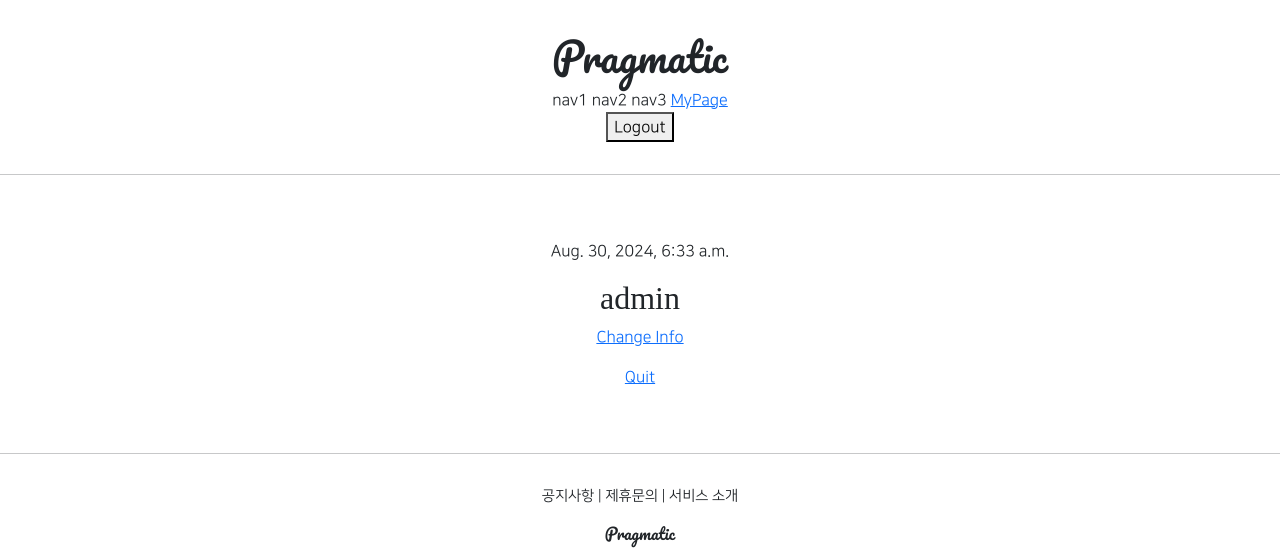
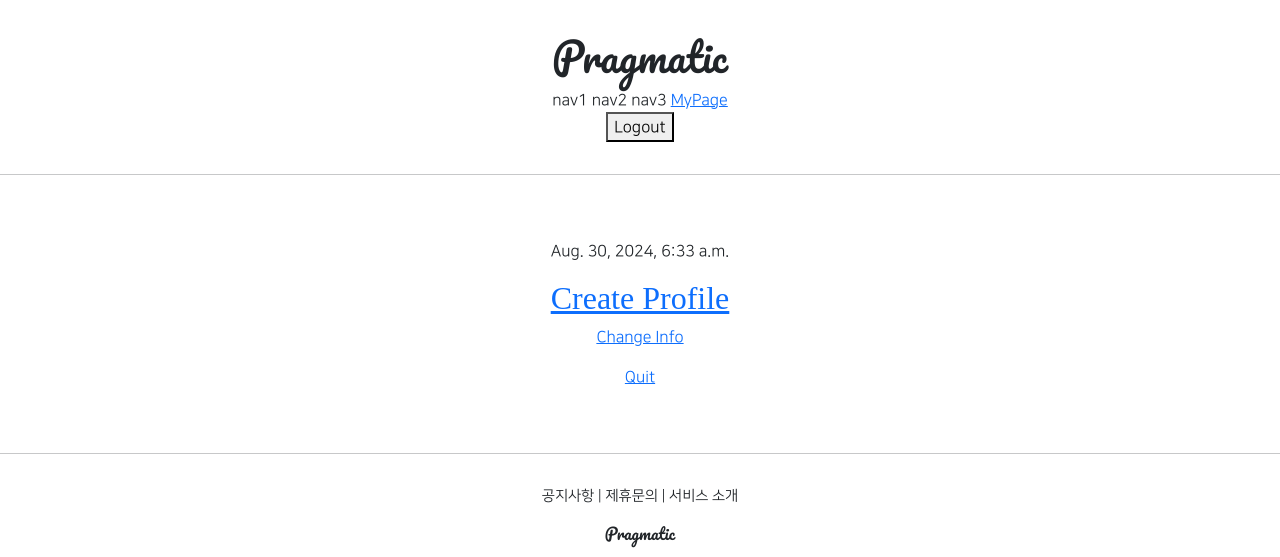
Before and after one commit to sochun98/pragmatic, a Django app: page /accounts/detail/5 in a window 1280 px wide. Shown: the top 557 px of the page. Run offline with Django 5.2, Linux system fonts and the light colour scheme; a user stored in the database is signed in; data comes from the database, SQL or seed files in the repository; both versions use the stored data as it was after the commit; some libraries are stand-ins or nearby versions.

Commit message:
20240903_profile_create

```diff
--- a/accountapp/templates/accountapp/detail.html
+++ b/accountapp/templates/accountapp/detail.html
@@ -8,9 +8,18 @@
         <p>
             {{ target_user.date_joined }}
         </p>
-        <h2 style="font-family: 'NaumSquareB'">
-            {{ target_user.username }}
-        </h2>
+
+        {% if target_user.profile %}
+            <h2 style="font-family: 'NaumSquareB'">
+                {{ target_user.profile.nickname }}
+            </h2>
+        {% else %}
+        <a href="{% url 'profileapp:create' %}">
+            <h2 style="font-family: 'NaumSquareB'">
+                Create Profile
+            </h2>
+        </a>
+        {% endif %}
 
         {% if target_user == user %}
         <a href="{% url 'accountapp:update' pk=user.pk %}">
--- a/profileapp/urls.py
+++ b/profileapp/urls.py
@@ -1,6 +1,11 @@
+
+from django.urls import path
+
+from profileapp.views import ProfileCreateView
+
 
 app_name = 'profileapp'
 
 urlpatterns = [
-
+    path('create/', ProfileCreateView.as_view(), name='create'),
 ]
```
Also changed, not shown: profileapp/templates/profileapp/create.html (added, +17 -0 lines), profileapp/views.py (+18 -0 lines), db.sqlite3, media/profile/1661073409399-801.gif (added), media/profile/1661073409399-801_CNxV8Ws.gif (added), media/profile/1661073409399-801_HMIEWzw.gif (added), profileapp/migrations/0001_initial.py (added).
